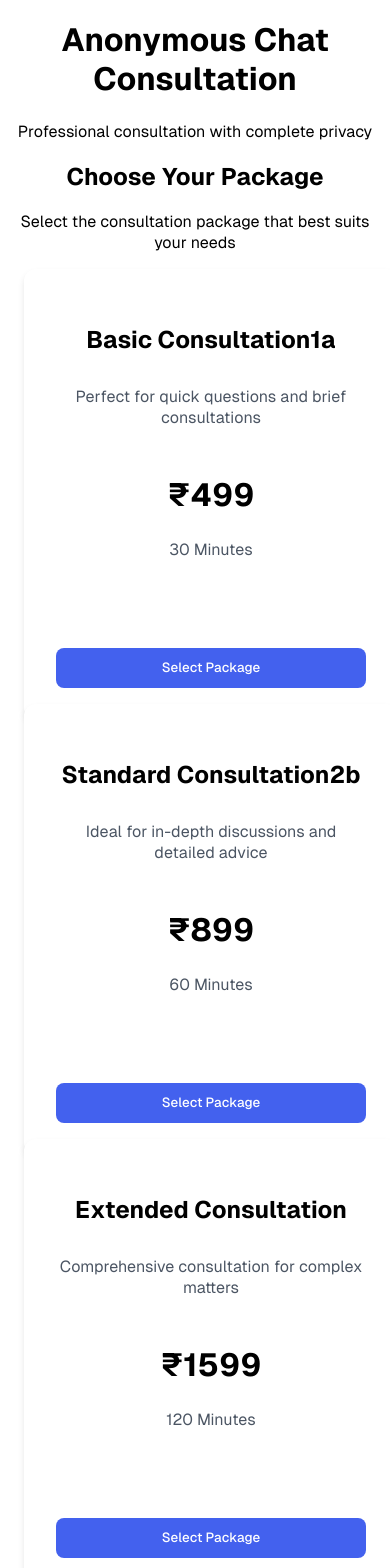
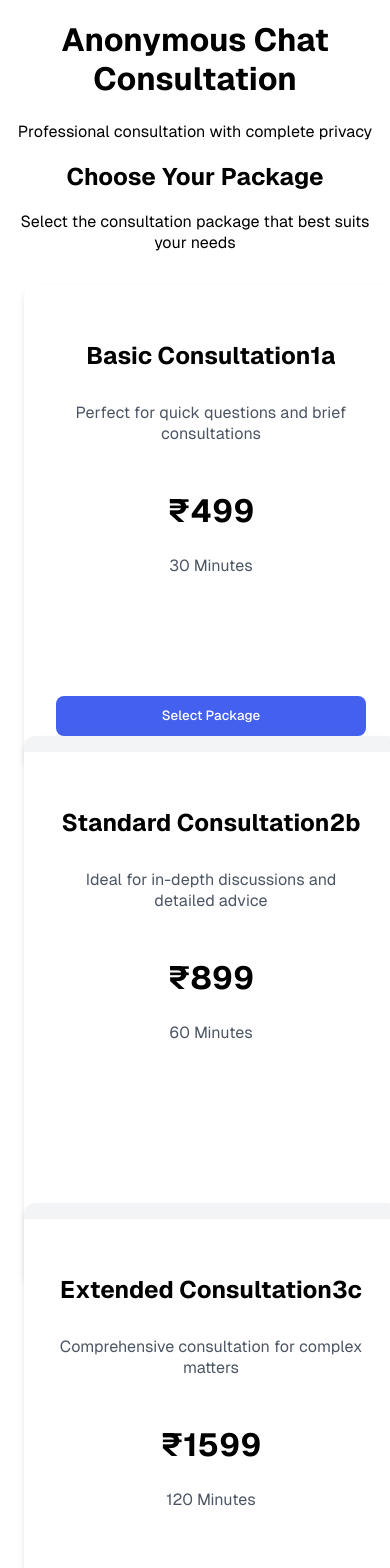
Before and after one commit to gijojohn/chatConsultation, a Next.js app: page / in a window 390 px wide. Shown: the top 1568 px of the page. Built offline with nearby package versions, Linux system fonts and the light colour scheme.

Commit message:
add space vertical rendering 3

```diff
--- a/src/components/packages-section.tsx
+++ b/src/components/packages-section.tsx
@@ -20,7 +20,7 @@ const PACKAGES = [
   },
   {
     id: 3,
-    title: 'Extended Consultation',
+    title: 'Extended Consultation3c',
     description: 'Comprehensive consultation for complex matters',
     price: 1599,
     duration: '120 Minutes',
--- a/src/components/packages.css
+++ b/src/components/packages.css
@@ -77,22 +77,22 @@
 @media (max-width: 640px) {
   .packages-grid {
     grid-template-columns: 1fr;
-    gap: 3rem;  /* Increased gap for mobile */
-    padding: 0 1rem;
+    gap: 0;  /* Increased gap for mobile */
+    padding: 1rem;
   }
 
   .package-card {
-    margin: 0;  /* Reset margin */
+    margin-bottom: 2rem;  /* Add space between cards */
     padding: 2rem;
-    position: relative;  /* For shadow depth */
-    transform: translateZ(0);  /* Force card onto new layer */
+    border-radius: 0.75rem;
+    box-shadow: 0 4px 6px rgba(0, 0, 0, 0.1);
     background: white;
-    box-shadow: 0 4px 6px rgba(0, 0, 0, 0.1);
   }
 
-  /* Remove any last-child special styling */
-  .package-card:last-child {
-    margin: 0;
-    padding: 2rem;
+  /* Add a light background between cards */
+  .package-card + .package-card {
+    margin-top: 2rem;
+    padding-top: 2rem;
+    border-top: 1rem solid #f3f4f6;  /* Light gray separator */
   }
 }
```
